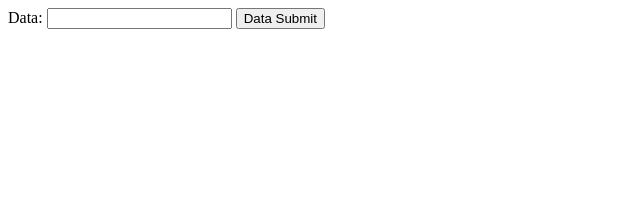
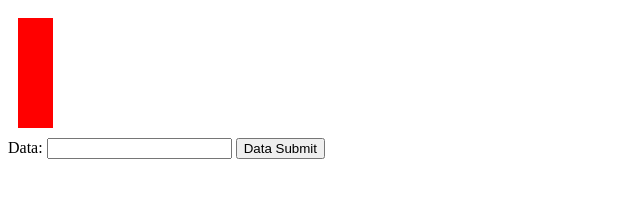
Before and after one commit to davidclaveau/bar-chart-project, a website: page bar-chart-website/index.html in a window 1280 px wide. Both pictures are taken after a click on the button "Data Submit". Shown: the whole page, without its empty margins (0-640 px from the left). Drawn offline with nearby package versions, Linux system fonts and the light colour scheme.

Commit message:
Added test functionality to add bars to the bar chart div depending on number of values added in an array.

```diff
--- a/bar-chart-website/assets/scripts/scripts.js
+++ b/bar-chart-website/assets/scripts/scripts.js
@@ -1,9 +1,16 @@
 $(document).ready(function() {
 
+  // Grab the string input from data-submit-button
+  $( "#data-submit-button" ).click(function() {
+    var dataString = $('#data-input').val();
+    var dataArray = dataString.split(',');
 
-  $( "#data-submit-button" ).click(function() {
-    var dataInput =  $('#data-input').val();
-    $('#bar-chart').html(dataInput);
+    // Convert the string array into a number array
+    for (var data = 0; data < dataArray.length; data++) {
+      dataArray[data] = parseInt(dataArray[data], 10);
+      console.log(typeof dataArray[data]);
+      $( "#bar-chart" ).append('<div class="bar subset-'+ data +'" />');
+    }
 
   });
 
--- a/bar-chart-website/assets/stylesheets/main.css
+++ b/bar-chart-website/assets/stylesheets/main.css
@@ -1,3 +1,11 @@
-body {
+#bar-chart {
+  display:flex;
+}
 
+.bar {
+  width: 15px;
+  height: 90px;
+  padding: 10px;
+  margin: 10px;
+  background-color: red;
 }
--- a/bar-chart-website/index.html
+++ b/bar-chart-website/index.html
@@ -13,7 +13,7 @@
 <body>
 
   <div id="bar-chart">
-    This is where the bar chart will go.
+
   </div>
 
   <form>
```
